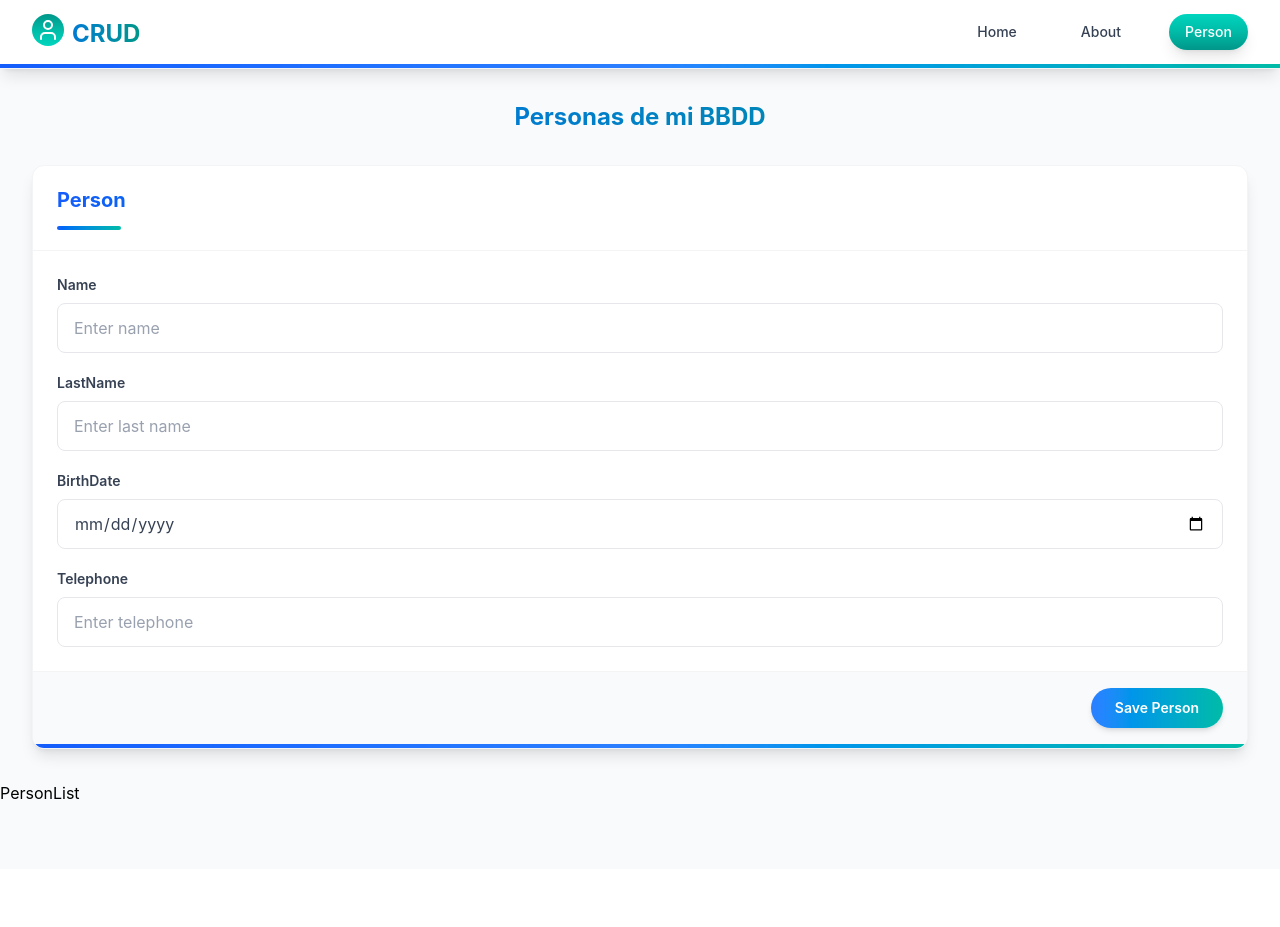
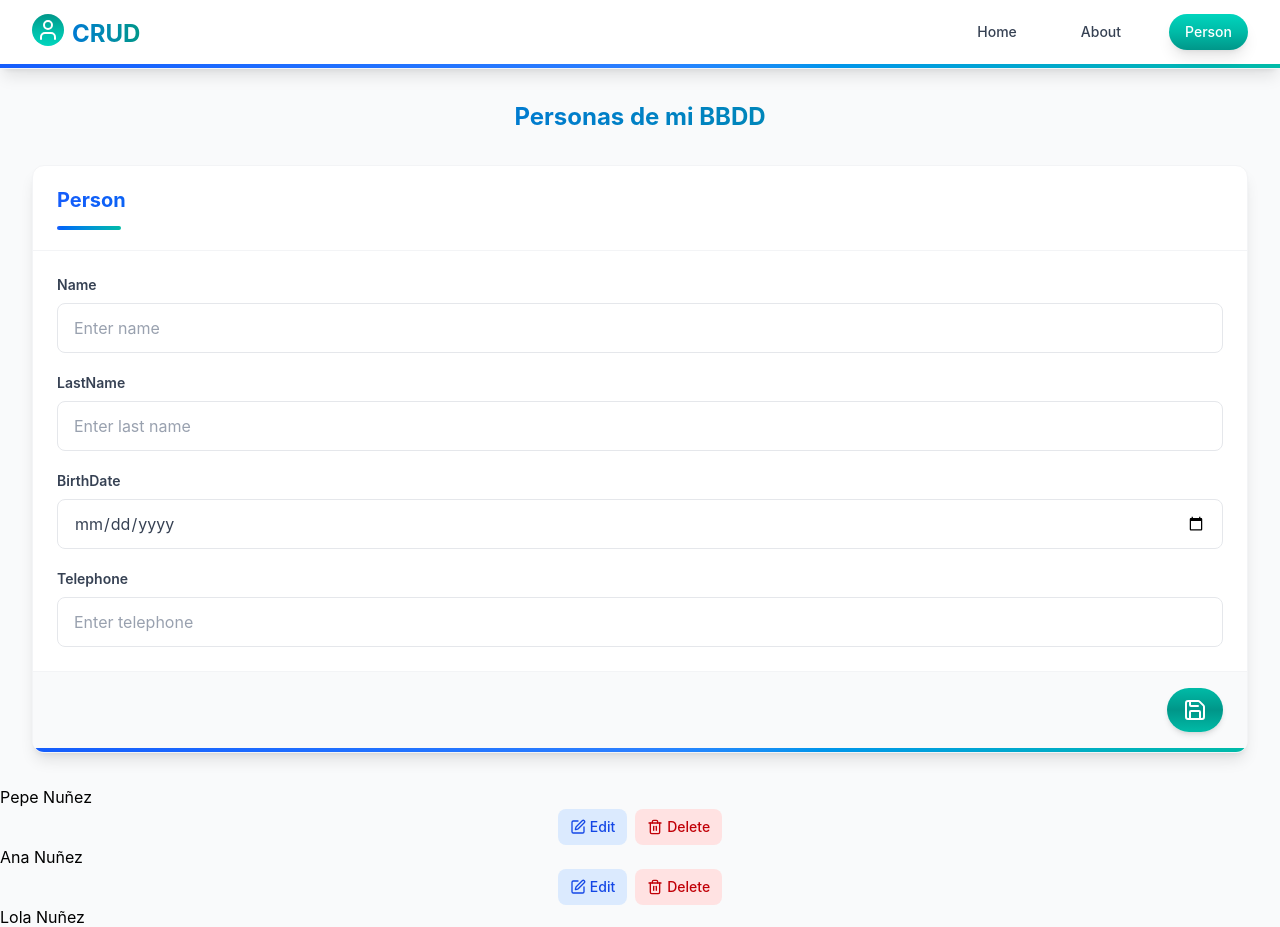
Before and after one commit to patri-es/OrganizeApp, a React (Vite) app in the folder client/: page /person in a window 1280 px wide. Shown: the top 927 px of the page. Before the commit the page ends 869 px from the top, so only its background shows below. Built offline with nearby package versions, Linux system fonts and the light colour scheme.

Commit message:
botones parar el crud y lista provisional de personas

```diff
--- a/client/src/components/person/Person.jsx
+++ b/client/src/components/person/Person.jsx
@@ -3,7 +3,11 @@ import PersonList from "./PersonList"
 
 const Person = () => {
 
-
+    const people = [
+        { id: 1, name: 'Pepe', lastName: 'Nuñez', birthDate: '1982-05-13 00:00:00.0000000', telephone: '123456789' },
+        { id: 1, name: 'Ana', lastName: 'Nuñez', birthDate: '1982-05-13 00:00:00.0000000', telephone: '123455589' },
+        { id: 1, name: 'Lola', lastName: 'Nuñez', birthDate: '1982-05-13 00:00:00.0000000', telephone: '116556789' }
+    ]
 
     return (
         <div className="min-h-screen bg-gray-50 py-8">
@@ -13,7 +17,7 @@ const Person = () => {
                 </h1>
             </div>
             <PersonForm />
-            <PersonList />
+            <PersonList peopleList={people} />
         </div>
     )
 }
--- a/client/src/components/person/PersonForm.jsx
+++ b/client/src/components/person/PersonForm.jsx
@@ -1,4 +1,5 @@
 import { useState } from 'react';
+import { Save } from 'lucide-react';
 
 const PersonForm = () => {
 
@@ -69,10 +70,12 @@ const PersonForm = () => {
                 </div>
                     {/* Form Footer */}
                     <div
-                        className="px-6 py-4 bg-gray-50 border-t border-gray-100 flex justify-end">
+                    className="px-6 py-4 bg-gray-50 border-t border-gray-100 flex justify-end">
+
                     <button type="submit"
-                        className="px-6 py-2.5 rounded-full text-sm font-semibold text-white bg-gradient-to-r from-blue-500 to-teal-500 hover:from-teal-600 hover:to-blue-600 shadow-md hover:shadow-lg transition-all duration-300 transform hover:scale-105">
-                        Save Person </button> </div>
+                        className="px-4 py-2.5 rounded-full text-sm font-semibold text-white bg-gradient-to-b from-teal-500 via-teal-600 to-teal-500 hover:from-teal-600 hover:to-blue-600 shadow-md hover:shadow-lg transition-all duration-300 transform hover:scale-105">
+                        <Save />
+                    </button> </div>
                             {/* Decorative gradient line */}
                             <div
 
--- a/client/src/components/person/PersonList.jsx
+++ b/client/src/components/person/PersonList.jsx
@@ -1,6 +1,50 @@
-const PersonList = () => {
+import { Edit, Trash2 } from 'lucide-react'
+
+const PersonList = ({ peopleList }) => {
+
+
     return (
-        <div>PersonList</div>
+
+        <div>
+            <ul>
+                {
+                    peopleList.map(person => <li key={person.id}
+                        className="">
+                        <div>
+                            <span>{ person.name} </span>
+                            <span>{person.lastName} </span>
+                        </div>
+                        <div className="flex items-center justify-center space-x-2">
+                            <button
+                            /* <button onClick={() => onPersonEdit(person)} */
+                                className="inline-flex items-center px-3 py-2 bg-blue-100 text-blue-700 text-sm font-medium rounded-lg hover:bg-blue-200 focus:outline-none focus:ring-2 focus:ring-blue-500 focus:ring-offset-1 transition-all duration-200 transform hover:scale-105"
+                                title="Edit person"
+                            >
+                                <Edit className="w-4 h-4 mr-1" />
+                                Edit
+                            </button>
+                            <button
+                                /* onClick={() => onPersonDelete(person)} */
+
+
+                                className="inline-flex items-center px-3 py-2 bg-red-100 text-red-700 text-sm font-medium rounded-lg hover:bg-red-200 focus:outline-none focus:ring-2 focus:ring-red-500 focus:ring-offset-1 transition-all duration-200 transform hover:scale-105"
+                                title="Delete person"
+                            >
+                                <Trash2 className="w-4 h-4 mr-1" />
+                                Delete
+                            </button>
+                        </div>
+                    </li>
+
+                    )
+                }
+
+                <li></li>
+
+
+            </ul>
+        </div>
+
     )
 }
 
```
